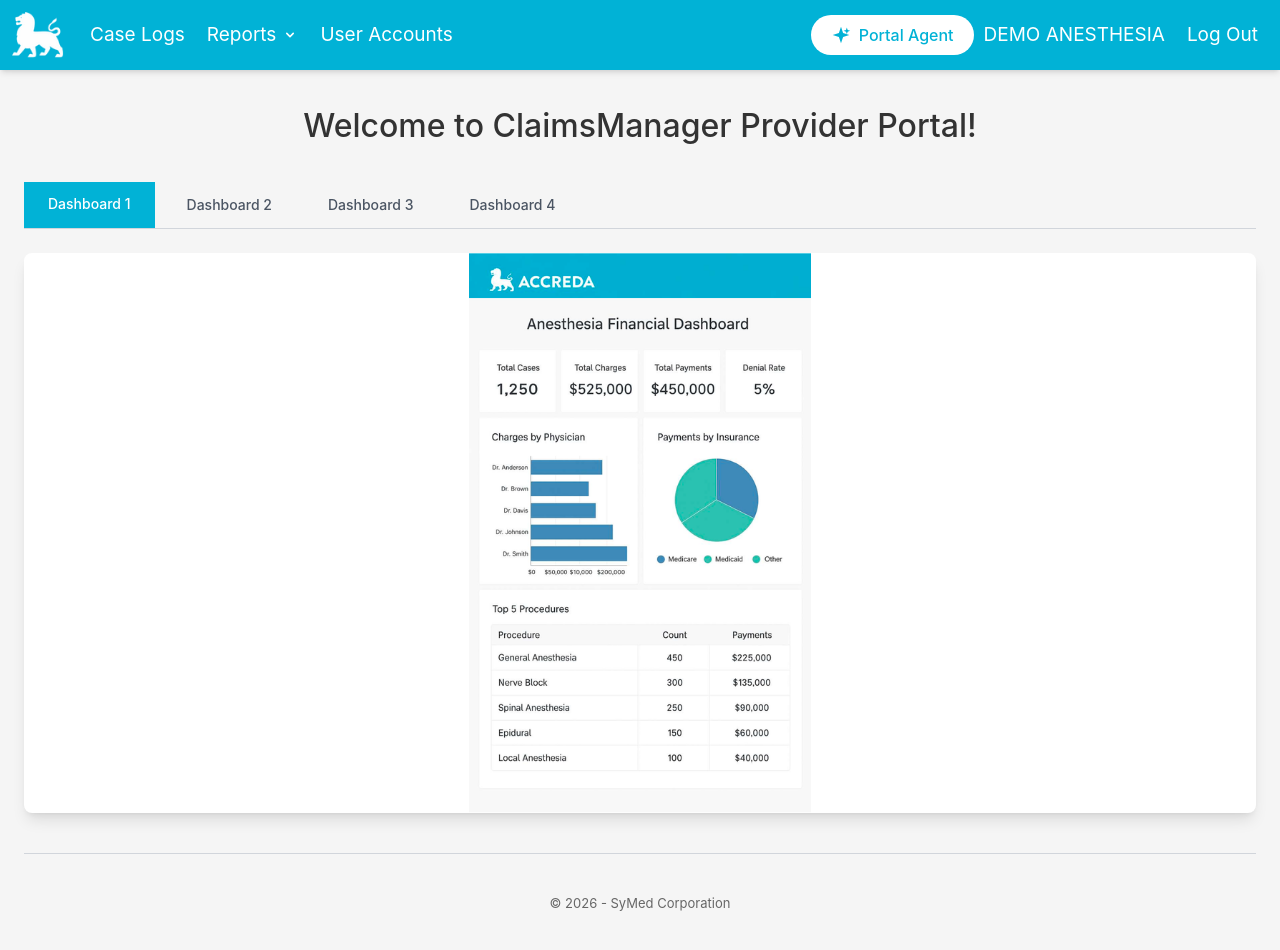
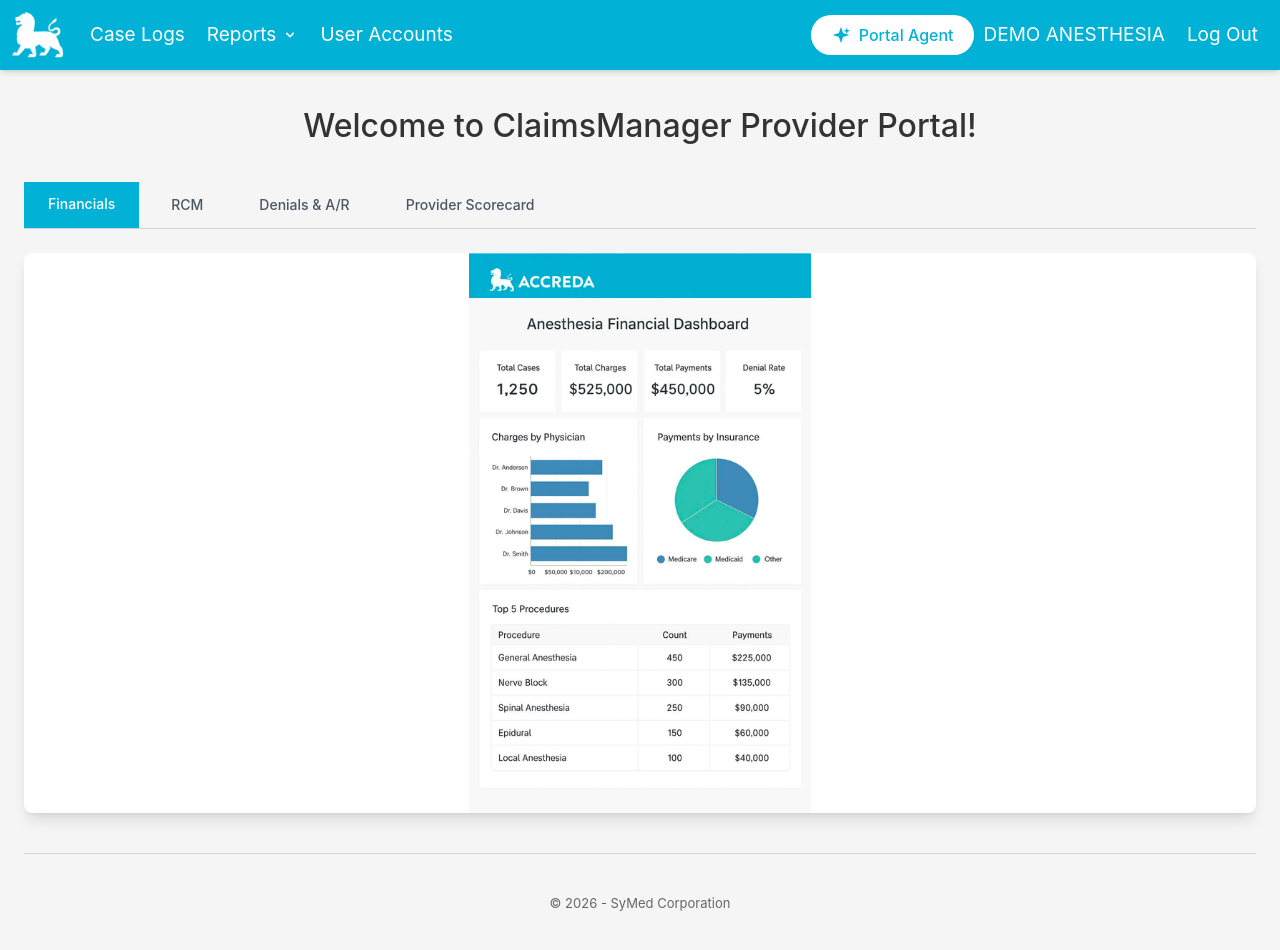
Before and after one commit to akcosentus/cmpDemo, a Next.js app: page / in a window 1280 px wide. Shown: the top 950 px of the page. Built offline with nearby package versions, Linux system fonts and the light colour scheme; a web font is replaced by a local one.

Commit message:
Rename dashboard tabs to Financials, RCM, Denials & A/R, Provider Scorecard

```diff
--- a/components/Hero.tsx
+++ b/components/Hero.tsx
@@ -294,7 +294,7 @@
           {/* Tab Navigation */}
           <div className="mb-6">
             <div className="flex gap-2 border-b border-gray-300">
-              {['Dashboard 1', 'Dashboard 2', 'Dashboard 3', 'Dashboard 4'].map((tab, index) => (
+              {['Financials', 'RCM', 'Denials & A/R', 'Provider Scorecard'].map((tab, index) => (
                 <button
                   key={index}
                   onClick={() => setActiveTab(index)}
```
